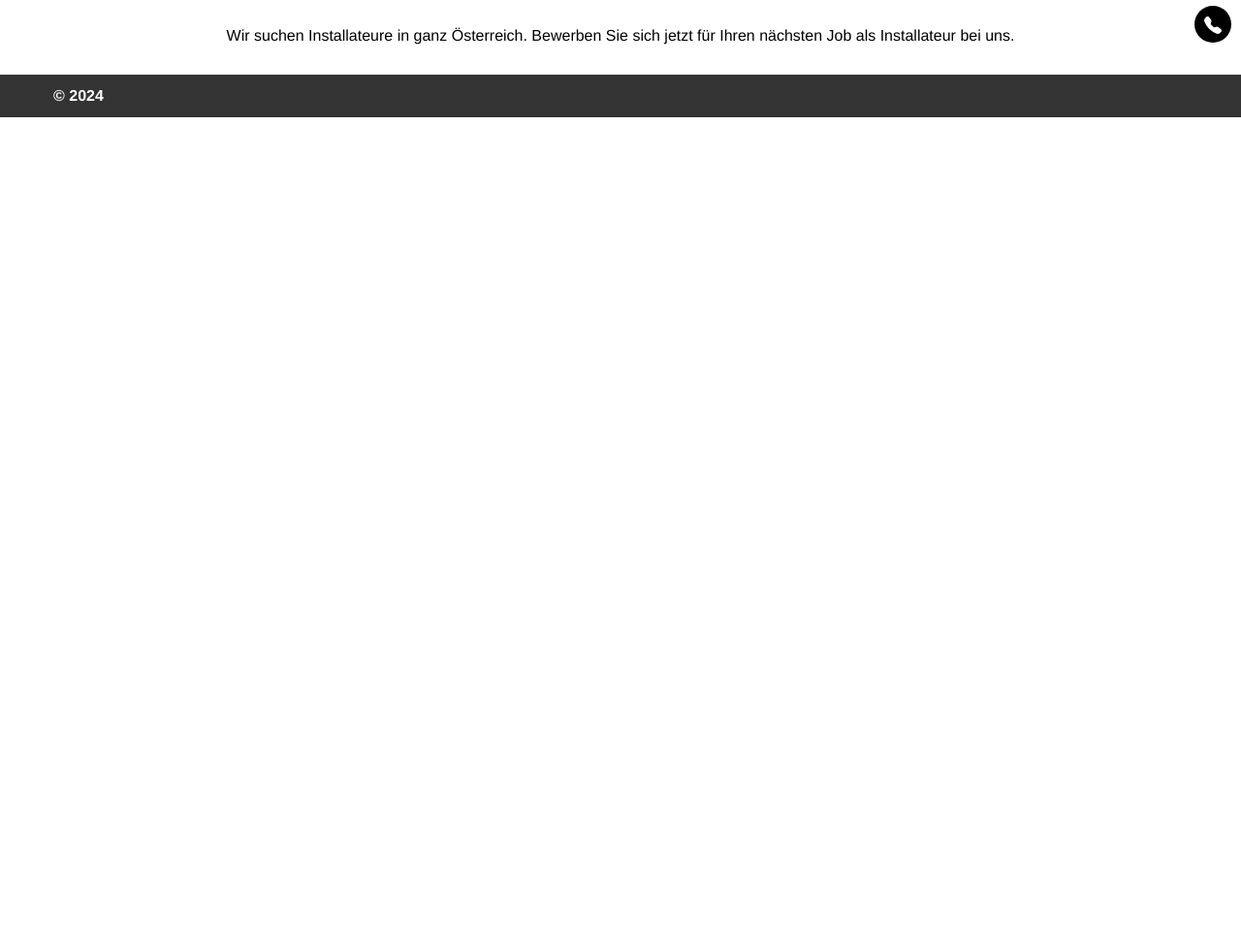
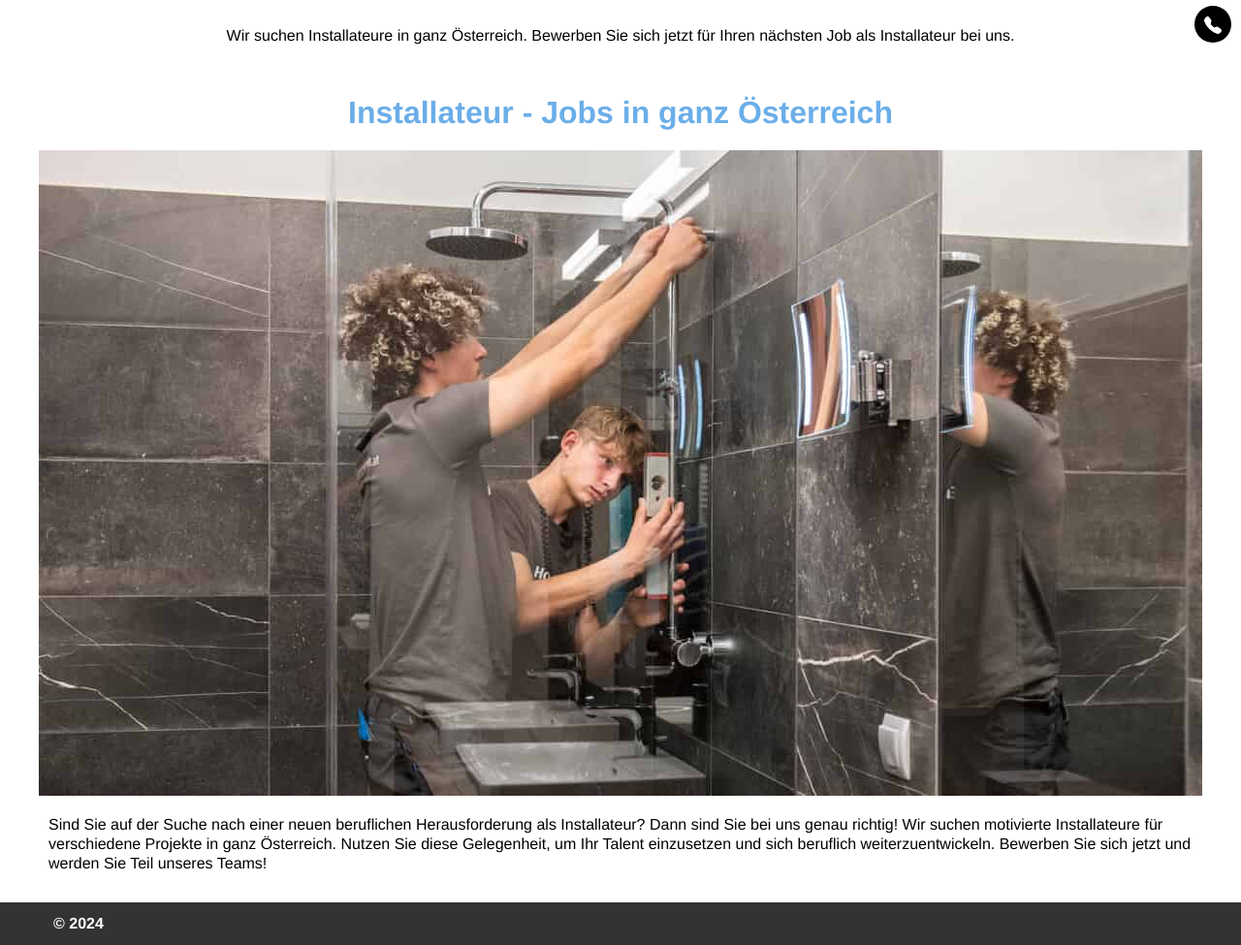
Before and after one commit to Igrok95Ronin/at-blog-1, a website: page app/index.html in a window 1280 px wide. Shown: the part 736-1711 px from the top of the page at 97% size. Before the commit the page ends 857 px from the top, so only its background shows below. Drawn offline with Linux system fonts and the light colour scheme; files that its build step writes are made by us from their sources.

Commit message:
add: work section

```diff
--- a/app/index.html
+++ b/app/index.html
@@ -41,12 +41,16 @@
     <!-- Основное содержимое страницы -->
     <main class="main">
         <!-- Раздел страницы-->
-        <section class='' data-datasection="uniqueSection-1">
+        <section class='work' data-datasection="uniqueSection-1">
             <div class='container-fluid'>
                 <div class='row'>
-                    <div class='col-12 container'>
-                        <div class='__box'>
-
+                    <div class='col-12 containerP0'>
+                        <div class='work__box'>
+                            <h2 class="work__title">Installateur - Jobs in ganz Österreich</h2>
+                            <div class="work__imgWrp">
+                                <img class="work__img" src="./assets/img/plumber-job.jpg" alt="Installateur-Jobs in ganz Österreich" >
+                            </div>
+                            <p class="work__txt">Sind Sie auf der Suche nach einer neuen beruflichen  Herausforderung als Installateur? Dann sind Sie bei uns  genau richtig! Wir suchen motivierte Installateure für  verschiedene Projekte in ganz Österreich. Nutzen Sie  diese Gelegenheit, um Ihr Talent einzusetzen und sich  beruflich weiterzuentwickeln. Bewerben Sie sich jetzt und  werden Sie Teil unseres Teams!</p>
                         </div>
                     </div>
                 </div>
--- /dev/null
+++ b/src/assets/scss/2_work.scss
@@ -0,0 +1,21 @@
+.work {
+    margin-top: 50px;
+}
+.work__box {
+}
+.work__title {
+    @include h2Title;
+    color: #6baee9;
+}
+.work__imgWrp {
+    max-width: 100%;
+    max-height: 100%;
+}
+.work__img {
+    width: 100%;
+    height: 100%;
+}
+.work__txt {
+    @include txt;
+    margin-top: 20px;
+}
```
Also changed, not shown: src/index.html (+8 -4 lines), app/assets/css/style.min.css, app/assets/img/plumber-job.jpg (added), src/assets/img/plumber-job.jpg (added).
